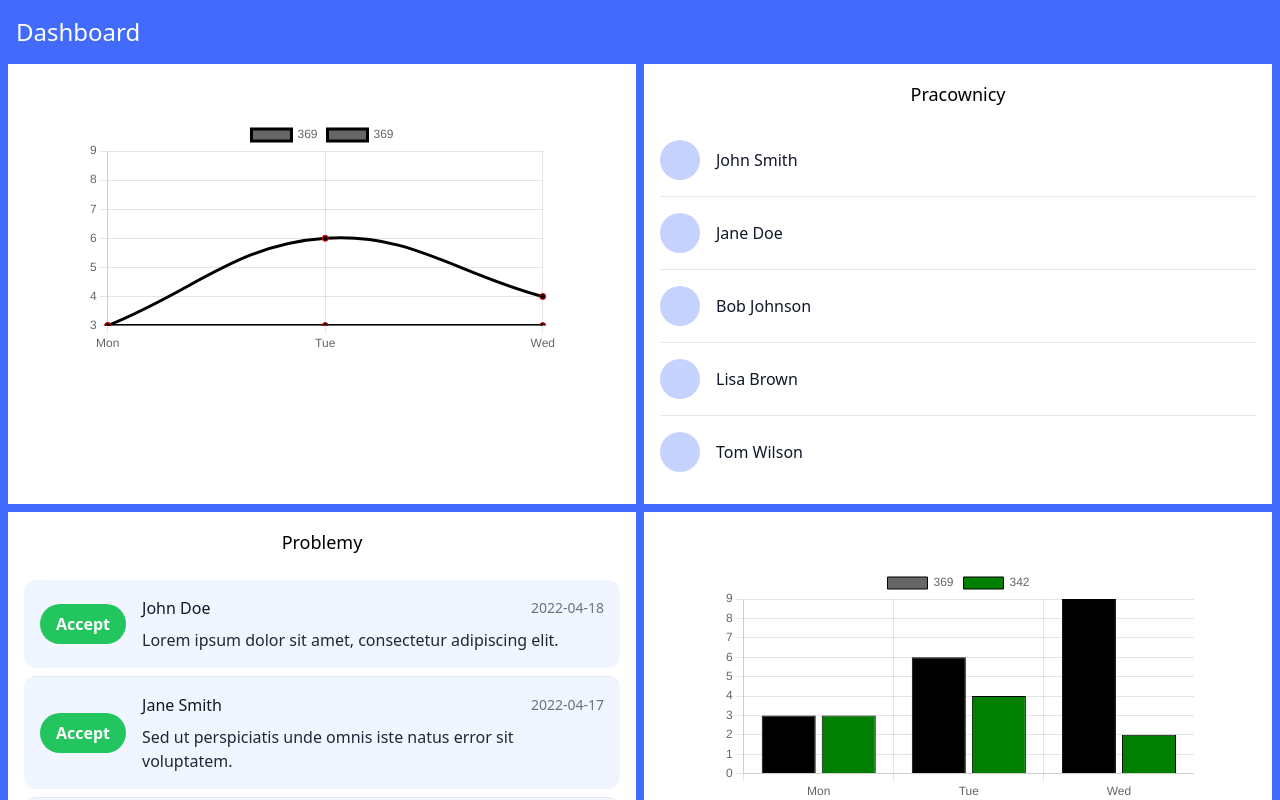
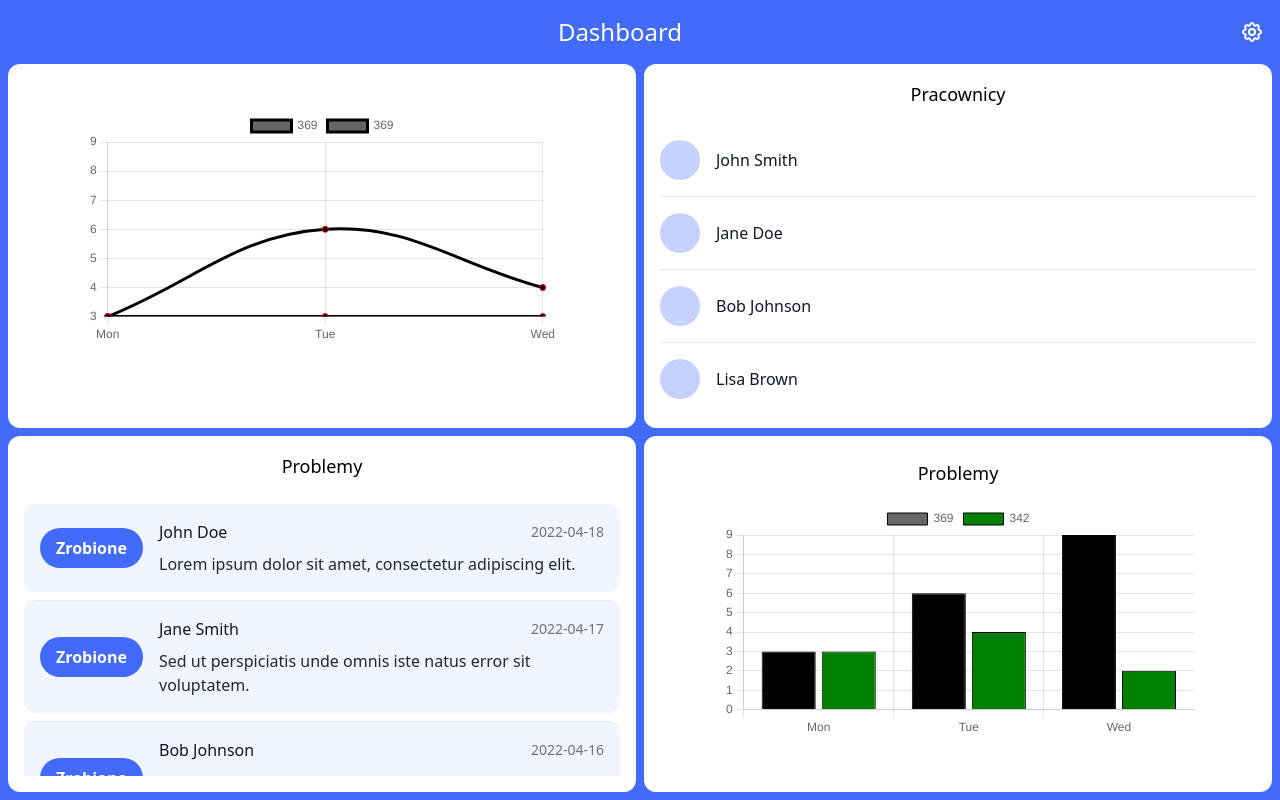
Before and after one commit to Percival33/BHL2023, a React (Create React App) app in the folder dashboard/: page / in a window 1280 px wide. Built offline with nearby package versions, Linux system fonts and the light colour scheme.

Commit message:
Final styling of problems

```diff
--- a/dashboard/src/App.js
+++ b/dashboard/src/App.js
@@ -6,16 +6,43 @@ import ProblemList from './components/Problems/ProblemList';
 import HeatMap from './components/HeatMap/HeatMap';
 
 
+/* const App = () => {
+  return (
+    <>
+      <Header />
+      <div className="bg-bluenormal h-screen">
+        <div className="grid grid-cols-2 grid-rows-2 gap-2">
+          <div className="bg-white h-full flex justify-center items-center ml-2 rounded-xl"><OrderChart/></div>
+          <div className="bg-white mr-2 rounded-xl"><EmployeeList /></div>
+          <div className="bg-white ml-2 rounded-xl"><ProblemList /></div>
+          <div className="bg-white h-full flex justify-center items-center mr-2 rounded-xl"><HeatMap/></div>
+        </div>
+      </div>
+    </>
+  );
+};
+
+export default App; */
+
 const App = () => {
   return (
     <>
       <Header />
       <div className="bg-bluenormal h-screen">
-        <div className="grid grid-cols-2 grid-rows-2 gap-2">
-          <div className="bg-white h-full flex justify-center items-center ml-2"><OrderChart/></div>
-          <div className="bg-white mr-2"><EmployeeList /></div>
-          <div className="bg-white ml-2"><ProblemList /></div>
-          <div className="bg-white h-full flex justify-center items-center mr-2"><HeatMap/></div>
+        <div className="grid grid-cols-2 grid-rows-2 gap-2 h-full overflow-y-auto">
+          <div className="bg-white ml-2 rounded-xl flex flex-col justify-center items-center">
+            <OrderChart />
+          </div>
+          <div className="bg-white mr-2 rounded-xl flex flex-col">
+            <EmployeeList />
+          </div>
+          <div className="bg-white ml-2 rounded-xl flex flex-col mb-2">
+            <ProblemList />
+          </div>
+          <div className="bg-white mr-2 rounded-xl flex flex-col mb-2 justify-center items-center">
+            <h2 className="text-lg font-nunitobold mb-4 text-center">Problemy</h2>
+            <HeatMap />
+          </div>
         </div>
       </div>
     </>
--- a/dashboard/src/components/Employees/EmployeeList.js
+++ b/dashboard/src/components/Employees/EmployeeList.js
@@ -7,6 +7,11 @@ const employees = [
     { id: 3, name: 'Bob Johnson' },
     { id: 4, name: 'Lisa Brown' },
     { id: 5, name: 'Tom Wilson' },
+    { id: 6, name: 'John Smith'},
+    { id: 7, name: 'Jane Doe'},
+    { id: 8, name: 'Bob Johnson' },
+    { id: 9, name: 'Lisa Brown' },
+    { id: 10, name: 'Tom Wilson' },
 ];
 
 const EmployeeList = () => {
--- a/dashboard/src/components/Header/Header.js
+++ b/dashboard/src/components/Header/Header.js
@@ -1,11 +1,15 @@
 import React from 'react';
+import { CogIcon } from '@heroicons/react/outline';
 
 const Header = () => {
   return (
-    <header className="bg-bluenormal text-white py-4">
+    <header className="bg-bluenormal text-white py-4 flex justify-between items-center">
       <div className="container mx-auto px-4">
-        <h1 className="text-2xl font-nunitosemibold">Dashboard</h1>
+        <h1 className="text-2xl text-center font-nunitosemibold">Dashboard</h1>
       </div>
+      <button className="mr-4">
+        <CogIcon className="h-6 w-6 stroke-current text-white" />
+      </button>
     </header>
   );
 };
--- a/dashboard/src/components/Problems/ProblemList.js
+++ b/dashboard/src/components/Problems/ProblemList.js
@@ -1,6 +1,8 @@
 import React, { useState } from 'react';
 import ProblemModal from './ProblemModal';
 import { MoonIcon } from '@heroicons/react/outline';
+import ProblemSolved from './ProblemSolved';
+import ProblemNotSolved from './ProblemNotSolved';
 
 const ProblemList = () => {
   const [problems, setProblems] = useState([
@@ -20,6 +22,27 @@ const ProblemList = () => {
     },
     {
       id: 3,
+      author: 'Bob Johnson',
+      content: 'Ut enim ad minim veniam, quis nostrud exercitation ullamco laboris.',
+      date: '2022-04-16',
+      solved: false
+    },
+    {
+      id: 4,
+      author: 'John Doe',
+      content: 'Lorem ipsum dolor sit amet, consectetur adipiscing elit.',
+      date: '2022-04-18',
+      solved: false
+    },
+    {
+      id: 5,
+      author: 'Jane Smith',
+      content: 'Sed ut perspiciatis unde omnis iste natus error sit voluptatem.',
+      date: '2022-04-17',
+      solved: false
+    },
+    {
+      id: 6,
       author: 'Bob Johnson',
       content: 'Ut enim ad minim veniam, quis nostrud exercitation ullamco laboris.',
       date: '2022-04-16',
@@ -60,23 +83,10 @@ const ProblemList = () => {
       <h2 className="text-lg font-nunitobold mb-4 text-center">Problemy</h2>
       <ul className="flex-1 divide-y divide-gray-200 overflow-y-auto">
         {problems.map((problem) => (
-          <li key={problem.id} className="py-4 transition flex items-center bg-bluesuperlight px-4 rounded-xl my-2">
-            <div className="mr-4">
-              <button
-                className="px-4 py-2 rounded-full bg-green-500 text-white font-semibold text-sm lg:text-base duration-150 cursor-pointer active:scale-90"
-                onClick={() => handleProblemSolve(problem)}
-              >
-                Accept
-              </button>
-            </div>
-            <div className="flex flex-col space-y-2 flex-1 duration-150 cursor-pointer active:scale-95" onClick={() => handleProblemCheck(problem)}>
-              <div className="flex items-center justify-between">
-                <p className="text-gray-900 font-nunitobold">{problem.author}</p>
-                <p className="text-gray-500 text-sm">{problem.date}</p>
-              </div>
-              <p className="text-gray-800">{problem.content}</p>
-            </div>
-          </li>
+          <>
+            {problem.solved ? <ProblemSolved problem={problem} handleProblemSolve={handleProblemSolve} handleProblemCheck={handleProblemCheck} />
+              : <ProblemNotSolved problem={problem} handleProblemSolve={handleProblemSolve} handleProblemCheck={handleProblemCheck} />}
+          </>
         ))}
 
       </ul>
--- /dev/null
+++ b/dashboard/src/components/Problems/ProblemNotSolved.js
@@ -0,0 +1,25 @@
+import React from 'react'
+
+const ProblemNotSolved = ({ problem, handleProblemSolve, handleProblemCheck }) => {
+    return (
+        <li key={problem.id} className="py-4 transition flex items-center bg-bluesuperlight px-4 rounded-xl my-2">
+            <div className="mr-4">
+                <button
+                    className="px-4 py-2 rounded-full bg-bluenormal text-white font-semibold text-sm lg:text-base duration-150 cursor-pointer active:scale-90"
+                    onClick={() => handleProblemSolve(problem)}
+                >
+                    Zrobione
+                </button>
+            </div>
+            <div className="flex flex-col space-y-2 flex-1 duration-150 cursor-pointer active:scale-95" onClick={() => handleProblemCheck(problem)}>
+                <div className="flex items-center justify-between">
+                    <p className="text-gray-900 font-nunitobold">{problem.author}</p>
+                    <p className="text-gray-500 text-sm">{problem.date}</p>
+                </div>
+                <p className="text-gray-800">{problem.content}</p>
+            </div>
+        </li>
+    )
+}
+
+export default ProblemNotSolved
--- /dev/null
+++ b/dashboard/src/components/Problems/ProblemSolved.js
@@ -0,0 +1,27 @@
+import React from 'react'
+
+const ProblemSolved = ({ problem, handleProblemSolve, handleProblemCheck }) => {
+    return (
+        <div>
+            <li key={problem.id} className="py-4 transition flex items-center bg-bluelight px-4 rounded-xl my-2">
+                <div className="mr-4">
+                    <button
+                        className="px-4 py-2 rounded-full bg-bluenormal text-white font-semibold text-sm lg:text-base duration-150 cursor-pointer active:scale-90"
+                        onClick={() => handleProblemSolve(problem)}
+                    >
+                        Odznacz
+                    </button>
+                </div>
+                <div className="flex flex-col space-y-2 flex-1 duration-150 cursor-pointer active:scale-95" onClick={() => handleProblemCheck(problem)}>
+                    <div className="flex items-center justify-between">
+                        <p className="text-gray-900 font-nunitobold">{problem.author}</p>
+                        <p className="text-gray-500 text-sm">{problem.date}</p>
+                    </div>
+                    <p className="text-gray-800">{problem.content}</p>
+                </div>
+            </li>
+        </div>
+    )
+}
+
+export default ProblemSolved
```
